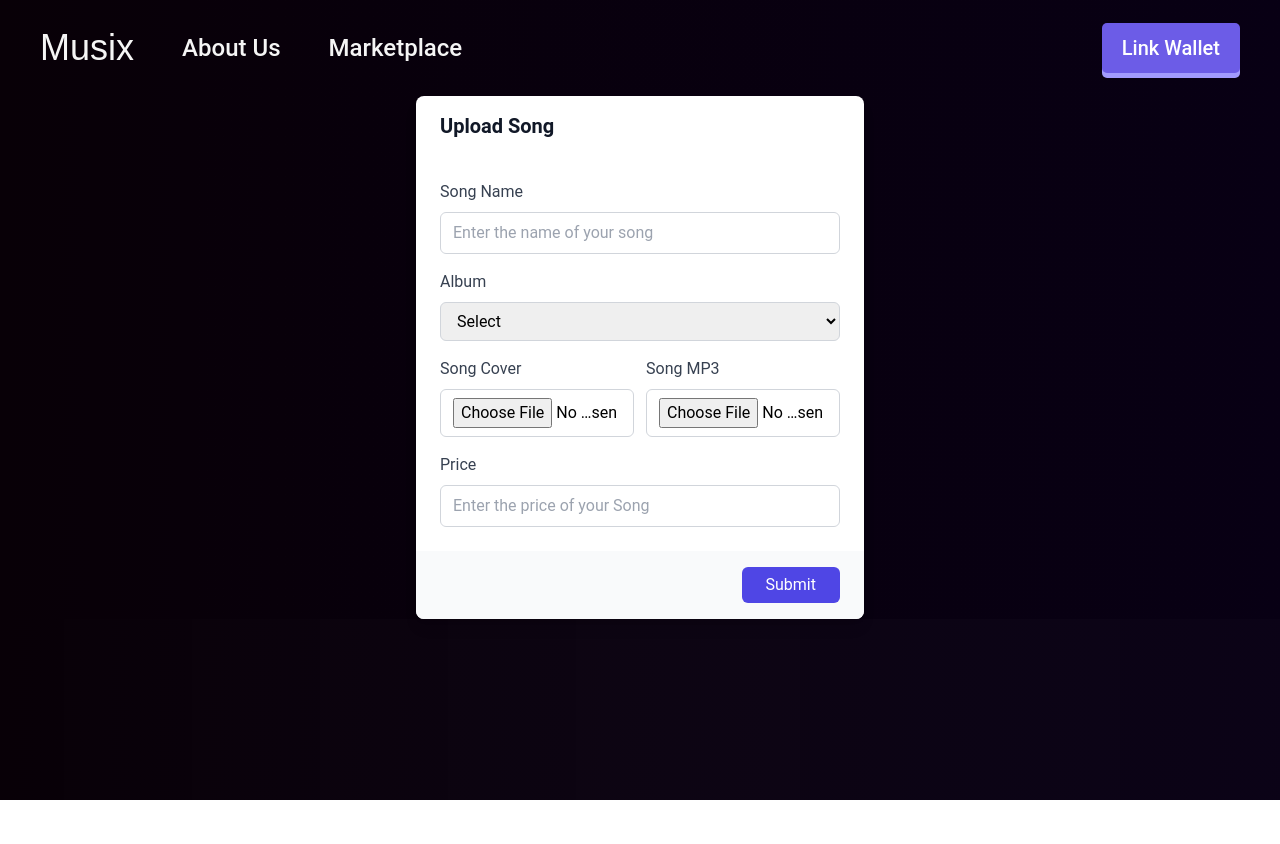
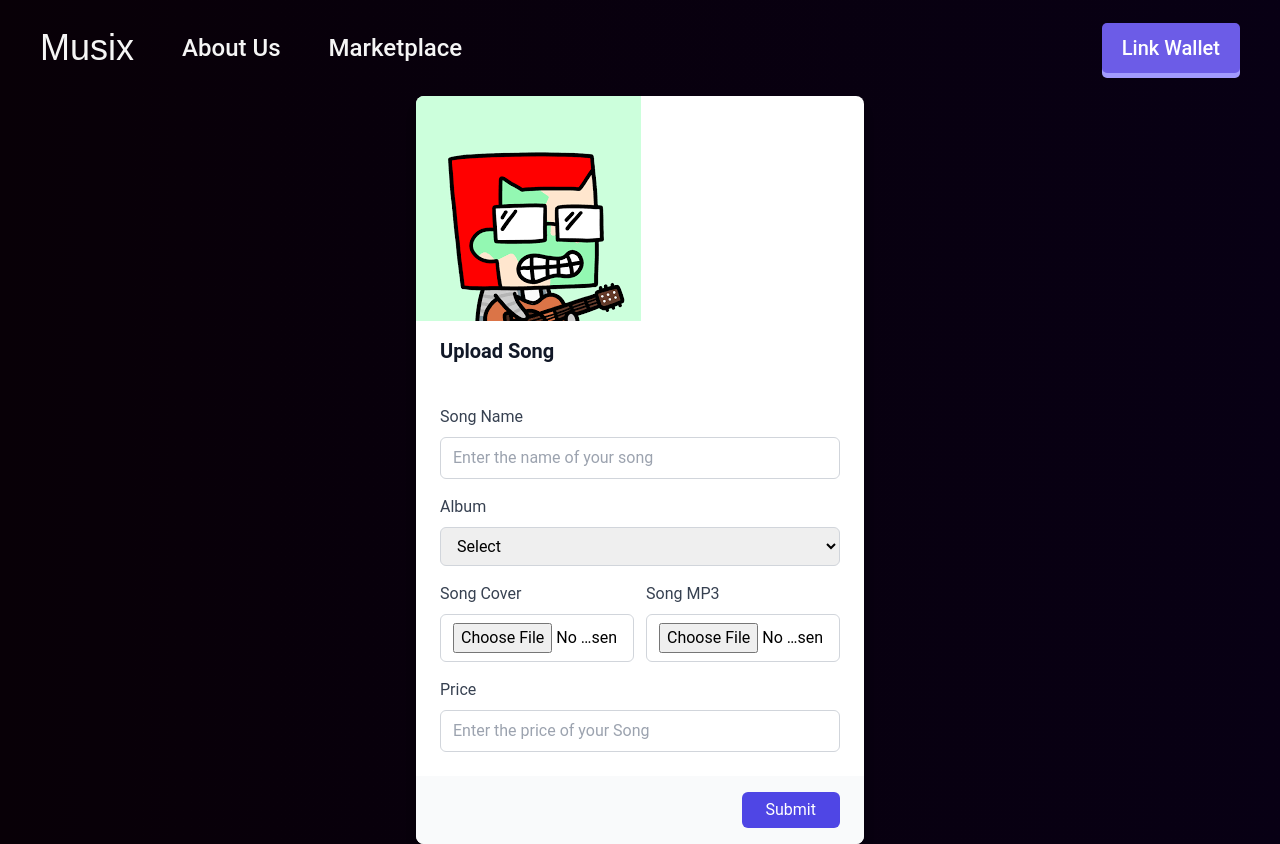
Before and after one commit to code-wizard123/49_BIG_BnB24, a React (Vite) app in the folder frontend/: page /create in a window 1280 px wide. Before the commit the page ends 800 px from the top, so only its background shows below. Built offline with nearby package versions, Linux system fonts and the light colour scheme; a web font is replaced by a local one.

Commit message:
Fixing Kedars Silly Mistake

```diff
--- /dev/null
+++ b/frontend/postcss.config.js
@@ -0,0 +1,6 @@
+export default {
+    plugins: {
+        tailwindcss: {},
+        autoprefixer: {},
+    },
+}
--- a/frontend/src/Pages/CreateForm.jsx
+++ b/frontend/src/Pages/CreateForm.jsx
@@ -4,7 +4,11 @@ function CreateForm() {
   return (
     <>
       <Navbar />
+
       <div className="max-w-md mx-auto bg-white shadow-lg rounded-lg overflow-hidden">
+        <div className="rounded-lg">
+          <img src="./hero.png" />
+        </div>
         <div className="px-6 py-4">
           <h1 className="text-xl font-semibold text-gray-900">Upload Song</h1>
         </div>
--- a/frontend/tailwind.config.js
+++ b/frontend/tailwind.config.js
@@ -7,7 +7,7 @@ export default {
   theme: {
     extend: {
       backgroundImage: {
-        'auctionPage': "url('frontend/public/7509867_3676796.jpg')"
+        'auctionPage': "url('')"
       }
     },
   },
```
